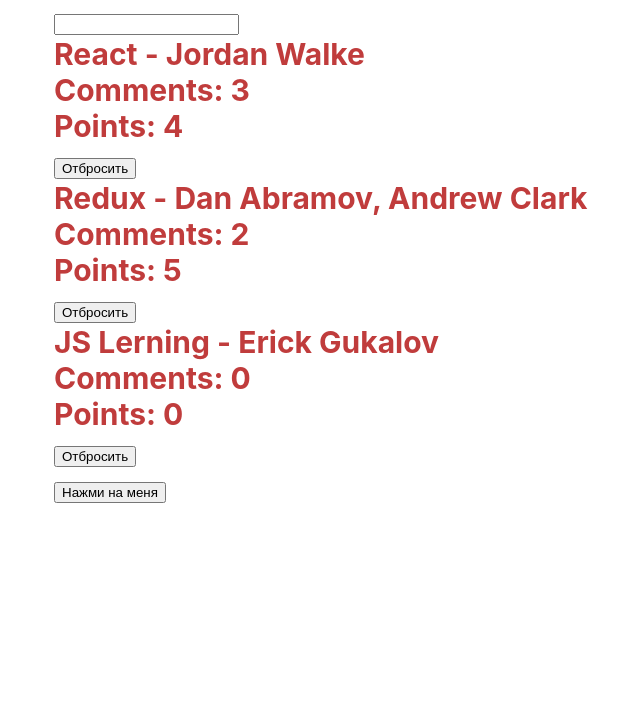
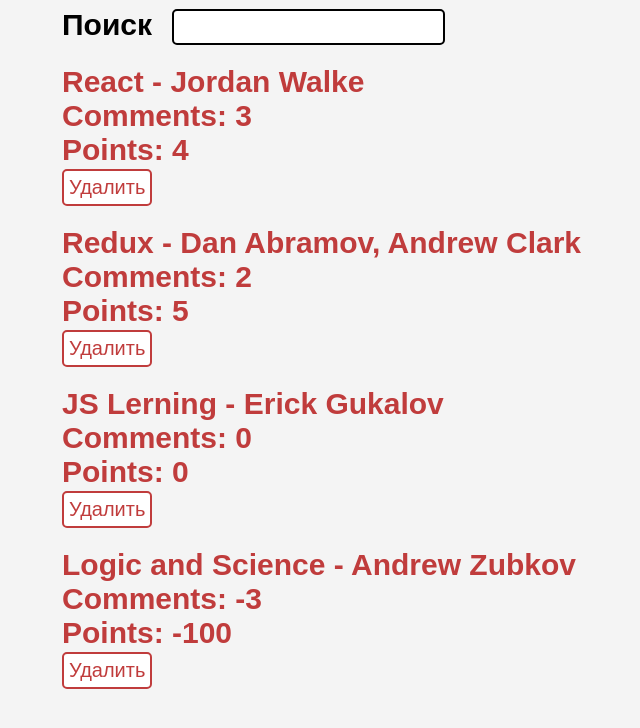
Before and after one commit to returbo/react-learning, a React (Create React App) app: page / in a window 1280 px wide. Shown: the top 728 px of the page, without its empty margins (46-686 px from the left). Built offline with nearby package versions, Linux system fonts and the light colour scheme.

Commit message:
104str of book (css begin)

```diff
--- a/src/App.css
+++ b/src/App.css
@@ -1,4 +1,4 @@
-.App {
+.app {
   margin-left: 100px;
   text-align: left;
   color: rgb(192, 60, 60);
@@ -6,42 +6,52 @@
   font-size: 30px;
 }
 
-.App a {
+.app a {
   text-decoration: none;
   color: inherit;
 }
 
-.App-logo {
-  height: 40vmin;
-  pointer-events: none;
+.table {
+  margin-top: 20px;
 }
 
-@media (prefers-reduced-motion: no-preference) {
-  .App-logo {
-    animation: App-logo-spin infinite 20s linear;
-  }
+.app a:hover {
+  text-decoration: underline;
 }
 
-.App-header {
-  background-color: #282c34;
-  min-height: 100vh;
-  display: flex;
-  flex-direction: column;
-  align-items: center;
-  justify-content: center;
-  font-size: calc(10px + 2vmin);
+.search-form {
+  color: black;
+}
+
+.search-form input {
+  margin-left: 20px;
+  height: 30px;
+  vertical-align: middle;
+  border: 2px solid black;
+  border-radius: 5px;
+  font-size: 20px;
+}
+
+.search-form input:hover {
+  background-color: rgb(246, 246, 246);;
+}
+
+.remove-button {
+  border: 2px solid rgb(192, 60, 60);
+  background-color: white;
+  border-radius: 5px;
+  font-size: 20px;
+  color: inherit;
+  padding: 5px;
+}
+
+.remove-button:hover {
+  background-color: rgb(192, 60, 60);
   color: white;
 }
 
-.App-link {
-  color: #61dafb;
+.remove-button:active {
+  background-color: rgba(192, 60, 60, 0.548);
+  color: white;
+  border-color: rgba(192, 60, 60, 0.548);
 }
-
-@keyframes App-logo-spin {
-  from {
-    transform: rotate(0deg);
-  }
-  to {
-    transform: rotate(360deg);
-  }
-}
--- a/src/App.js
+++ b/src/App.js
@@ -27,11 +27,58 @@
     points: 0,
     objectID: 2,
   },
+  {
+    title: 'Logic and Science',
+    url: '#',
+    author: 'Andrew Zubkov',
+    num_comments: -3,
+    points: -100,
+    objectID: 3,
+  },
 ];
 
 const isSearched = searchTerm => item =>
   item.title.toLowerCase().includes(searchTerm.toLowerCase());
 
+const Search = ({ value, onChange, children, className = "" }) =>
+  <form className={className}>
+    {children}
+    <input
+      type="text"
+      value={value}
+      onChange={onChange}
+    />
+  </form>;
+
+const Table = ({ list, pattern, onDismiss }) =>
+  <div>
+    {list.filter(isSearched(pattern)).map(item =>
+      <div key={item.objectID} className="table">
+        <span>
+          <a href={item.url}>{item.title} -</a>
+        </span>
+        <span> {item.author}</span>
+        <div>Comments: {item.num_comments}</div>
+        <div>Points: {item.points}</div>
+        <span>
+          <Button
+            onClick={() => onDismiss(item.objectID)}
+          >
+            Удалить
+              </Button>
+        </span>
+      </div>
+    )}
+  </div>
+
+const Button = ({ onClick, className = "remove-button", children }) =>
+  <button
+    onClick={onClick}
+    className={className}
+    type="button"
+  >
+    {children}
+  </button>
 
 class App extends Component {
   constructor(props) {
@@ -42,16 +89,12 @@
       searchTerm: '',
     };
 
+    this.onDismiss = this.onDismiss.bind(this);
     this.onSearchChange = this.onSearchChange.bind(this);
-    this.onClickMe = this.onClickMe.bind(this);
   }
 
   onSearchChange(event) {
     this.setState({ searchTerm: event.target.value });
-  }
-
-  onClickMe() {
-    console.log(this);
   }
 
   onDismiss(id) {
@@ -60,46 +103,25 @@
   }
 
   render() {
-    const { list, searchTerm} = this.state;
+    const { searchTerm, list } = this.state;
     return (
-      <div className="App">
-        <form>
-          <input
-            type="text"
-            value={searchTerm}
-            onChange={this.onSearchChange}
-          />
-        </form>
-
-        {list.filter(isSearched(searchTerm))
-          .map(item =>
-            <div key={item.objectID}>
-              <span>
-                <a href={item.url}>{item.title} -</a>
-              </span>
-              <span> {item.author}</span>
-              <div>Comments: {item.num_comments}</div>
-              <div>Points: {item.points}</div>
-              <span>
-                <button
-                  onClick={() => this.onDismiss(item.objectID)}
-                  type="button"
-                >
-                  Отбросить
-                </button>
-              </span>
-              <br />
-            </div>
-          )}
-
-        <button
-          onClick={this.onClickMe}
-          type="button"
-        >Нажми на меня
-      </button>
+      <div className="app">
+        <Search
+          value={searchTerm}
+          onChange={this.onSearchChange}
+          className="search-form"
+        >
+          Поиск
+        </Search>
+        <Table
+          list={list}
+          pattern={searchTerm}
+          onDismiss={this.onDismiss}
+        />
       </div>
     );
   }
 }
 
+
 export default App;
--- a/src/index.css
+++ b/src/index.css
@@ -1,13 +1,4 @@
 body {
-  margin: 0;
-  font-family: -apple-system, BlinkMacSystemFont, 'Segoe UI', 'Roboto', 'Oxygen',
-    'Ubuntu', 'Cantarell', 'Fira Sans', 'Droid Sans', 'Helvetica Neue',
-    sans-serif;
-  -webkit-font-smoothing: antialiased;
-  -moz-osx-font-smoothing: grayscale;
+  background: #f4f4f4;
+  font: 400 14px CoreSans, Arial,sans-serif;
 }
-
-code {
-  font-family: source-code-pro, Menlo, Monaco, Consolas, 'Courier New',
-    monospace;
-}
```
